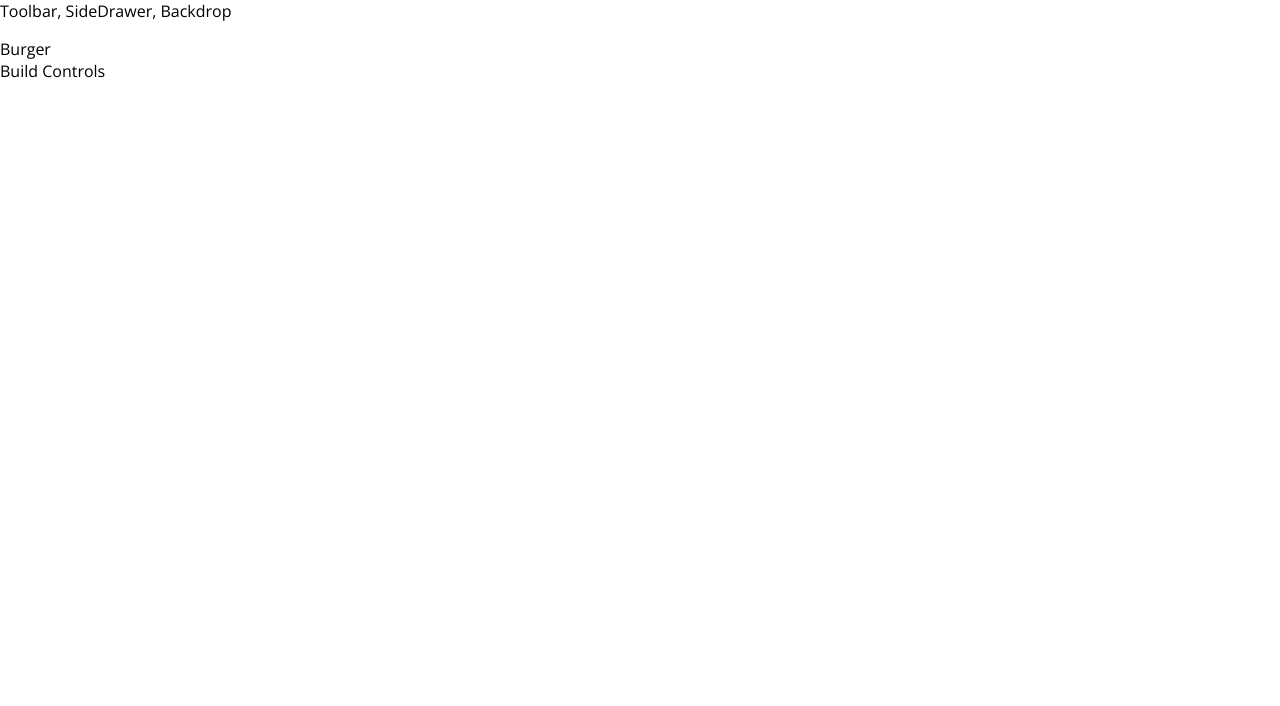
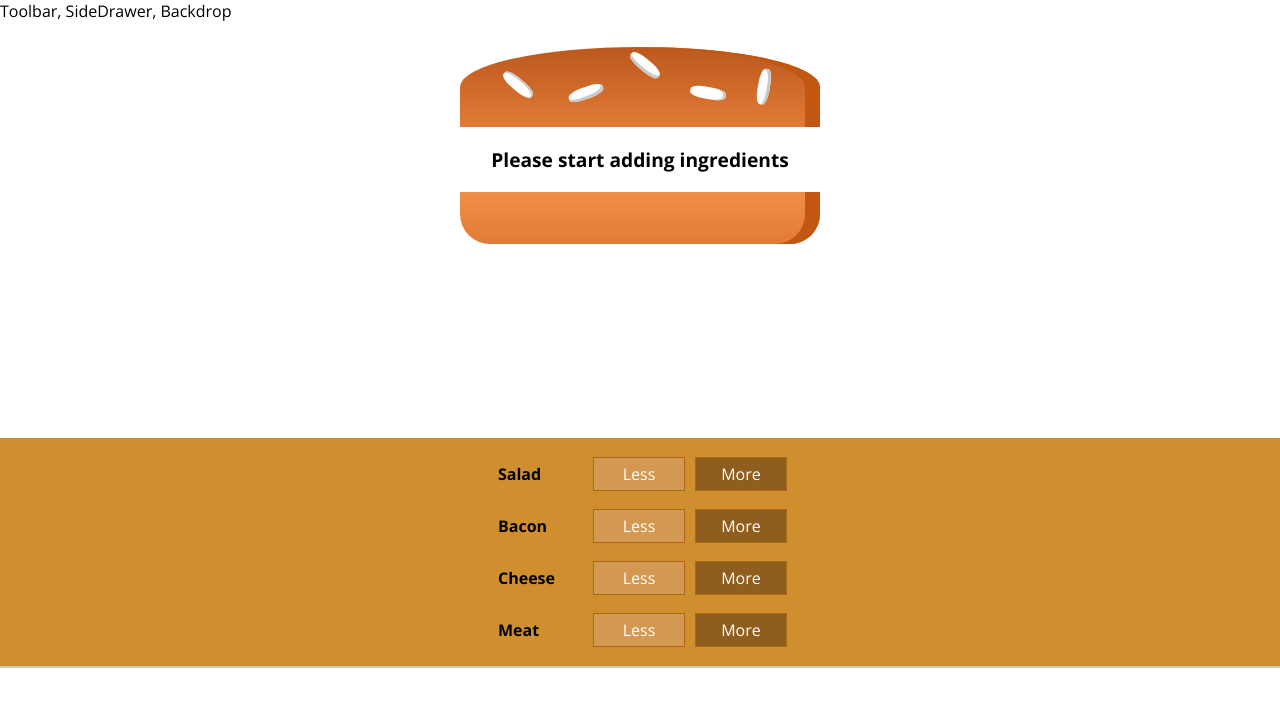
Before and after one commit to cvasqu09/react-app, a React (Create React App) app in the folder burger-app/: page / in a window 1280 px wide. Shown: the top 706 px of the page. Built offline with nearby package versions, Linux system fonts and the light colour scheme.

Commit message:
Started adding controls for adding ingredients

```diff
--- a/burger-app/package.json
+++ b/burger-app/package.json
@@ -9,7 +9,8 @@
     "react": "^16.13.1",
     "react-dom": "^16.13.1",
     "react-scripts": "3.4.1",
-    "styled-components": "^5.1.1"
+    "styled-components": "^5.1.1",
+    "prop-types": "latest"
   },
   "scripts": {
     "start": "react-scripts start",
--- /dev/null
+++ b/burger-app/src/components/BuildControl.js
@@ -0,0 +1,76 @@
+import React from 'react';
+import PropTypes from 'prop-types';
+import styled from 'styled-components';
+
+const BuildControl = props => {
+  const BuildControlDiv = styled.div`
+    display: flex;
+    justify-content: space-between;
+    align-items: center;
+    margin: 5px 0;
+  `;
+
+  const BuildControlButton = styled.div`
+    display: flex;
+    justify-content: center;
+    font: inherit;
+    padding: 5px;
+    margin: 0 5px;
+    width: 80px;
+    border: 1px solid #AA6817;
+    cursor: pointer;
+    outline: none;
+
+    &:disabled {
+      background-color: #AC9980;
+      border: 1px solid #7E7365;
+      color: #ccc;
+      cursor: default;
+    }
+
+    &:hover:disabled {
+      background-color: #AC9980;
+      color: #ccc;
+      cursor: not-allowed;
+    }
+  `;
+
+  const LabelDiv = styled.div`
+    padding: 10px;
+    font-weight: bold;
+    width: 80px;
+  `;
+
+  const LessButton = styled(BuildControlButton)`
+    background-color: #D39952;
+    color: white;
+
+    &:hover, &:active {
+      background-color: #DAA972;
+      color: white;
+    }
+  `;
+
+  const MoreButton = styled(BuildControlButton)`
+    background-color: #8F5E1E;
+    color: white;
+
+    &:hover, &:active {
+      background-color: #99703F;
+      color: white;
+    }
+
+  `;
+
+  return (
+    <BuildControlDiv>
+      <LabelDiv>{props.label}</LabelDiv>
+      <LessButton>Less</LessButton>
+      <MoreButton>More</MoreButton>
+    </BuildControlDiv>
+  );
+};
+
+BuildControl.propTypes = {};
+
+export default BuildControl;
--- /dev/null
+++ b/burger-app/src/components/Burger/BuildControls.js
@@ -0,0 +1,34 @@
+import React from 'react';
+import PropTypes from 'prop-types';
+import styled from 'styled-components';
+import BuildControl from "../BuildControl";
+
+const controls = [
+  {label: 'Salad', type: 'salad'},
+  {label: 'Bacon', type: 'bacon'},
+  {label: 'Cheese', type: 'cheese'},
+  {label: 'Meat', type: 'meat'},
+];
+
+const BuildControls = props => {
+  const BuildControlsDiv = styled.div`
+    width: 100%;
+    background-color: #CF8F2E;
+    display: flex;
+    flex-flow: column;
+    align-items: center;
+    box-shadow: 0 2px 1px #ccc;
+    margin: auto;
+    padding: 10px 0;
+  `;
+
+  return (
+    <BuildControlsDiv>
+      {controls.map(control => (<BuildControl key={control.label} label={control.label}/>))}
+    </BuildControlsDiv>
+  );
+};
+
+BuildControls.propTypes = {};
+
+export default BuildControls;
--- a/burger-app/src/components/Burger/Burger.js
+++ b/burger-app/src/components/Burger/Burger.js
@@ -1,16 +1,45 @@
 import React, {Component} from 'react';
-import PropTypes from 'prop-types';
+import styled from 'styled-components';
+import BurgerIngredient from "./BurgerIngredient/BurgerIngredient";
 
-class MyComponent extends Component {
+class Burger extends Component {
   render() {
+    const BurgerDiv = styled.div`
+    width: 100%;
+    margin: auto;
+    height: 250px;
+    overflow: scroll;
+    text-align: center;
+    font-weight: bold;
+    font-size: 1.2rem;
+    @media (min-width: 1000px) and (min-height: 700px) {
+      width: 450px;
+      height: 400px;
+    }`;
+
+    let transformedIngredients = Object.keys(this.props.ingredients)
+      .map(ingredientKey => {
+        return [...Array(this.props.ingredients[ingredientKey])].map((_, index) => {
+          return <BurgerIngredient key={ingredientKey + index} type={ingredientKey}/>
+        })
+      }).reduce((arr, currVal) => {
+        return arr.concat(currVal)
+      }, []);
+
+    if (transformedIngredients.length === 0) {
+      transformedIngredients = <p>Please start adding ingredients</p>
+    }
+
     return (
-      <div>
-
-      </div>
+      <BurgerDiv>
+        <BurgerIngredient type="bread-top"/>
+        {transformedIngredients}
+        <BurgerIngredient type="bread-bottom"/>
+      </BurgerDiv>
     );
   }
 }
 
-MyComponent.propTypes = {};
+Burger.propTypes = {};
 
-export default MyComponent;
+export default Burger;
--- a/burger-app/src/components/Burger/BurgerIngredient/BurgerIngredient.js
+++ b/burger-app/src/components/Burger/BurgerIngredient/BurgerIngredient.js
@@ -1,7 +1,9 @@
-import React from 'react';
+import React, {Component} from 'react';
 import styled from 'styled-components';
+import PropTypes from 'prop-types';
 
-const BurgerIngredient = (props) => {
+class BurgerIngredient extends Component {
+  render() {
     let ingredient = null;
 
     const BreadBottom = styled.div`
@@ -109,7 +111,7 @@ const BurgerIngredient = (props) => {
     background: linear-gradient(#bf3813, #c45e38);
     margin: 2% auto;`;
 
-  switch (props.type) {
+    switch (this.props.type) {
       case('bread-bottom'):
         ingredient = <BreadBottom/>;
         break;
@@ -131,13 +133,18 @@ const BurgerIngredient = (props) => {
       case('bacon'):
         ingredient = <Bacon/>;
         break;
+      default:
+        ingredient = null;
     }
 
     return (
-    <div>
+      ingredient
+    );
+  }
+}
 
-    </div>
-  );
+BurgerIngredient.propTypes = {
+  type: PropTypes.string.isRequired
 };
 
 export default BurgerIngredient;
--- a/burger-app/src/containers/BurgerBuilder/BurgerBuilder.js
+++ b/burger-app/src/containers/BurgerBuilder/BurgerBuilder.js
@@ -1,12 +1,22 @@
 import React, {Component} from 'react';
-import PropTypes from 'prop-types';
+import Burger from "../../components/Burger/Burger";
+import BuildControls from "../../components/Burger/BuildControls";
 
 class BurgerBuilder extends Component {
+  state = {
+    ingredients: {
+      salad: 0,
+      bacon: 0,
+      cheese: 0,
+      meat: 0
+    }
+  };
+
   render() {
     return (
       <React.Fragment>
-        <div>Burger</div>
-        <div>Build Controls</div>
+        <Burger ingredients={this.state.ingredients}/>
+        <BuildControls/>
       </React.Fragment>
     );
   }
```
Lines whose indentation alone changed are shown as unchanged.
